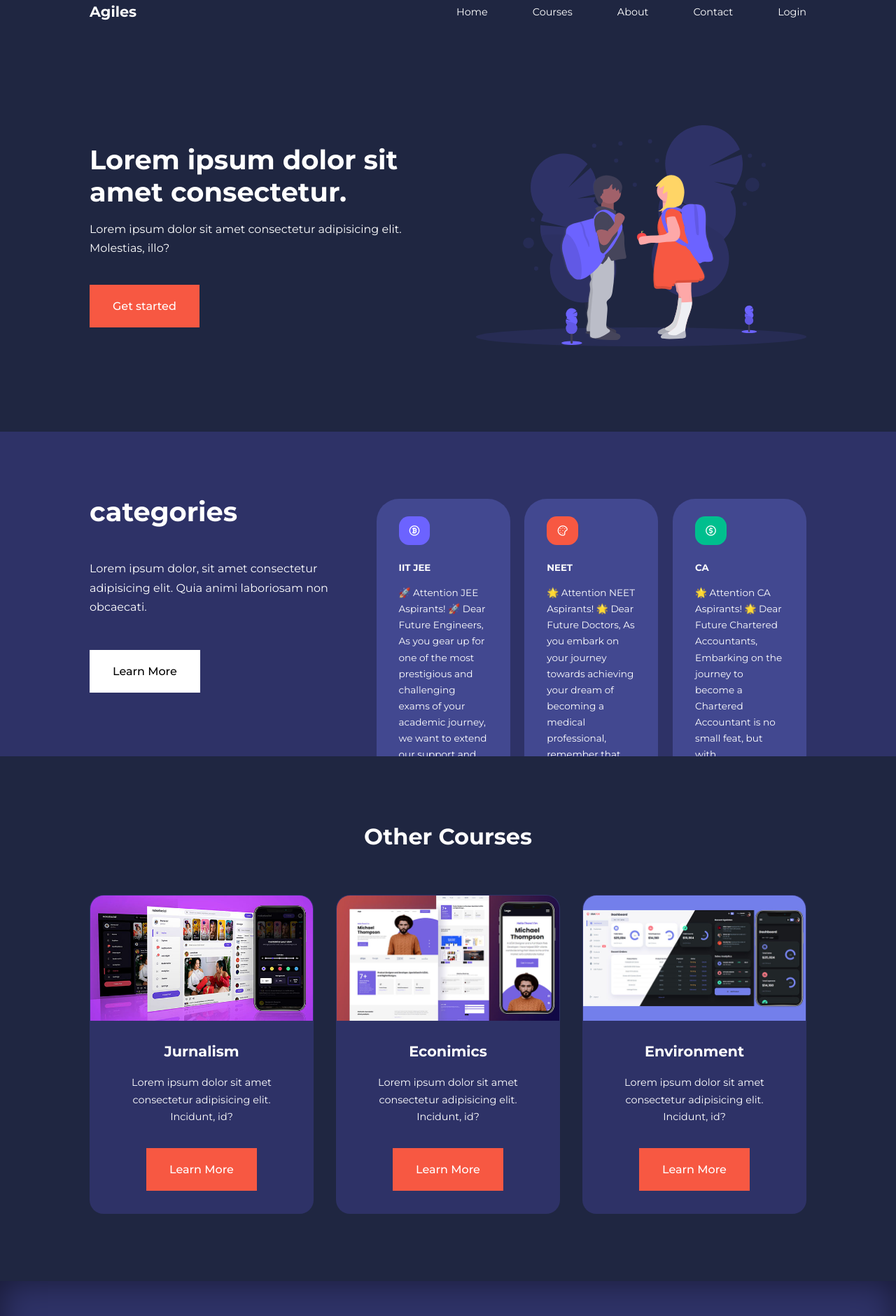
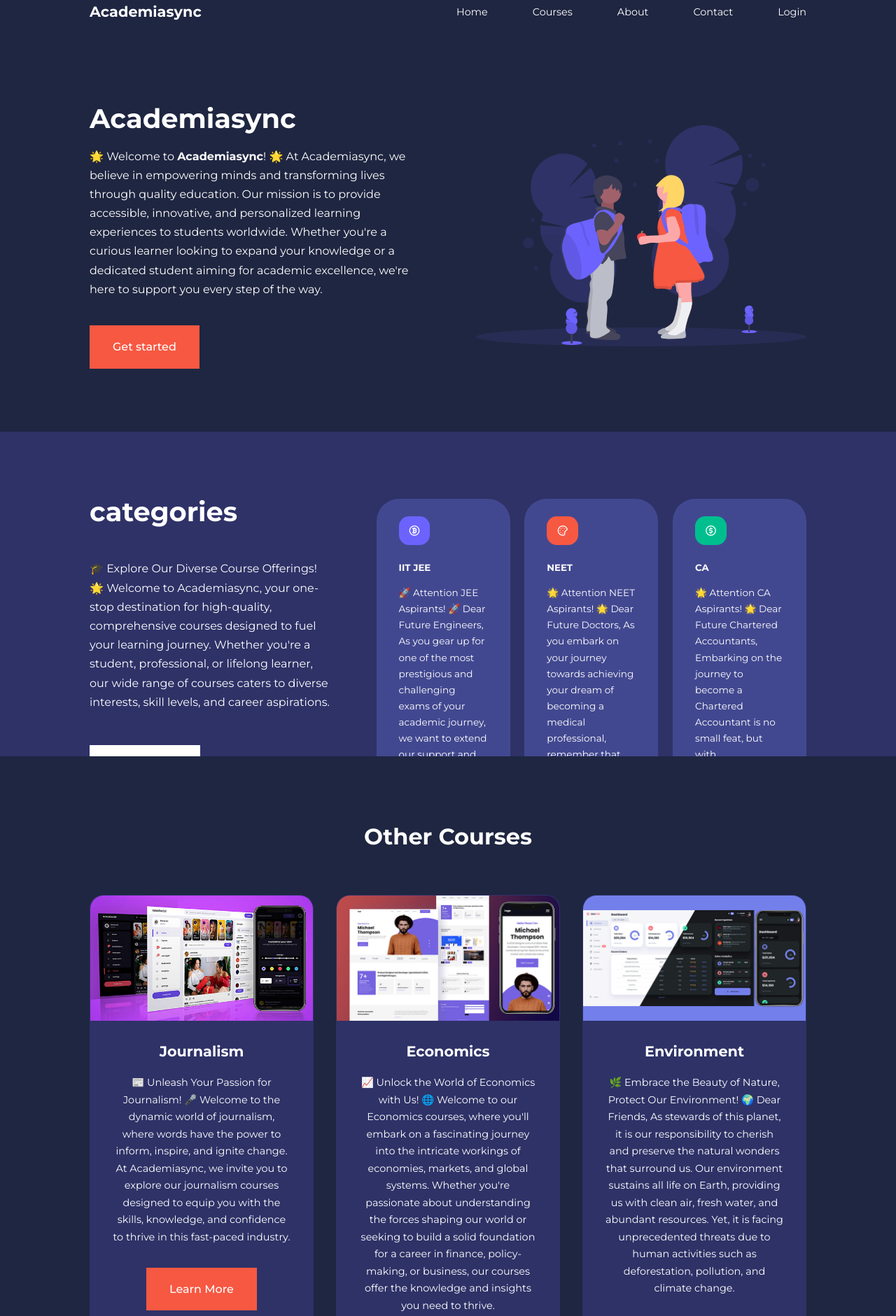
Before and after one commit to Deveshtripathi96/Agile-architects, a plain HTML site: page HTML/home.html in a window 1280 px wide. Shown: the part 23-1904 px from the top of the page at 70% size. Drawn offline with nearby package versions, Linux system fonts and the light colour scheme.

Commit message:
testimonial message and course info modified

```diff
--- a/HTML/home.html
+++ b/HTML/home.html
@@ -3,7 +3,7 @@
   <head>
     <meta charset="UTF-8" />
     <meta name="viewport" content="width=device-width, initial-scale=1.0" />
-    <title>Agiles</title>
+    <title>Academiasync</title>
     <link rel="stylesheet" href="./../CSS/home.css" />
 
     <!-- iconscout CDN -->
@@ -37,7 +37,7 @@
     <!-- ++++++++++++++++++++++++++++++++navbar++++++++++++++++++++++++++ -->
     <nav>
       <div class="container nav__container">
-        <a href="home.html"><h4>Agiles</h4></a>
+        <a href="home.html"><h4>Academiasync</h4></a>
         <ul class="nav__menu">
           <li><a href="home.html">Home</a></li>
           <li><a href="./courses.html">Courses</a></li>
@@ -54,10 +54,12 @@
     <header>
       <div class="container header__container">
         <div class="header__left">
-          <h1>Lorem ipsum dolor sit amet consectetur.</h1>
+          <h1>Academiasync</h1>
           <p>
-            Lorem ipsum dolor sit amet consectetur adipisicing elit. Molestias,
-            illo?
+
+🌟 Welcome to <b>Academiasync</b>! 🌟
+
+At Academiasync, we believe in empowering minds and transforming lives through quality education. Our mission is to provide accessible, innovative, and personalized learning experiences to students worldwide. Whether you're a curious learner looking to expand your knowledge or a dedicated student aiming for academic excellence, we're here to support you every step of the way.
           </p>
           <a href="./courses.html" class="btn btn-primary">Get started</a>
         </div>
@@ -76,8 +78,9 @@
         <div class="categories__left">
           <h1>categories</h1>
           <p>
-            Lorem ipsum dolor, sit amet consectetur adipisicing elit. Quia animi
-            laboriosam non obcaecati.
+            🎓 Explore Our Diverse Course Offerings! 🌟
+
+            Welcome to Academiasync, your one-stop destination for high-quality, comprehensive courses designed to fuel your learning journey. Whether you're a student, professional, or lifelong learner, our wide range of courses caters to diverse interests, skill levels, and career aspirations.
           </p>
           <a href="#" class="btn">Learn More</a>
         </div>
@@ -145,8 +148,12 @@ As you prepare to take on the challenge of GATE (Graduate Aptitude Test in Engin
             ></span>
             <h5>UPSC</h5>
             <p>
-              Lorem ipsum dolor sit amet consectetur, adipisicing elit.
-              Voluptas, alias facere voluptate est quaerat voluptatem. Ex.
+
+🌟 Attention UPSC Aspirants! 🌟
+
+Dear Future Civil Servants,
+
+As you embark on the challenging yet rewarding journey of preparing for the UPSC exam, I want to extend my heartfelt encouragement and support to each one of you.
             </p>
           </article>
 
@@ -154,10 +161,14 @@ As you prepare to take on the challenge of GATE (Graduate Aptitude Test in Engin
             <span class="category__icon"
               ><i class="uil uil-puzzle-piece"></i
             ></span>
-            <h5>Business</h5>
+            <h5>CAT</h5>
             <p>
-              Lorem ipsum dolor sit amet consectetur, adipisicing elit.
-              Voluptas, alias facere voluptate est quaerat voluptatem. Ex.
+
+🌟 Attention CAT Aspirants! 🌟
+
+Dear Future Business Leaders,
+
+As you gear up for the CAT exam, you're stepping into the gateway of opportunities that will shape your career in management.
             </p>
           </article>
         </div>
@@ -174,10 +185,12 @@ As you prepare to take on the challenge of GATE (Graduate Aptitude Test in Engin
             <img src="./../Images/course1.jpg" alt="course1IMG" />
           </div>
           <div class="course__info">
-            <h4>Jurnalism</h4>
+            <h4>Journalism</h4>
             <p>
-              Lorem ipsum dolor sit amet consectetur adipisicing elit. Incidunt,
-              id?
+
+📰 Unleash Your Passion for Journalism! 🎤
+
+Welcome to the dynamic world of journalism, where words have the power to inform, inspire, and ignite change. At Academiasync, we invite you to explore our journalism courses designed to equip you with the skills, knowledge, and confidence to thrive in this fast-paced industry.
             </p>
             <a href="./courses.html" class="btn btn-primary">Learn More</a>
           </div>
@@ -187,10 +200,12 @@ As you prepare to take on the challenge of GATE (Graduate Aptitude Test in Engin
             <img src="./../Images/course2.jpg" alt="course2IMG" />
           </div>
           <div class="course__info">
-            <h4>Econimics</h4>
+            <h4>Economics</h4>
             <p>
-              Lorem ipsum dolor sit amet consectetur adipisicing elit. Incidunt,
-              id?
+
+📈 Unlock the World of Economics with Us! 🌐
+
+Welcome to our Economics courses, where you'll embark on a fascinating journey into the intricate workings of economies, markets, and global systems. Whether you're passionate about understanding the forces shaping our world or seeking to build a solid foundation for a career in finance, policy-making, or business, our courses offer the knowledge and insights you need to thrive.
             </p>
             <a href="./courses.html" class="btn btn-primary">Learn More</a>
           </div>
@@ -202,8 +217,12 @@ As you prepare to take on the challenge of GATE (Graduate Aptitude Test in Engin
           <div class="course__info">
             <h4>Environment</h4>
             <p>
-              Lorem ipsum dolor sit amet consectetur adipisicing elit. Incidunt,
-              id?
+
+🌿 Embrace the Beauty of Nature, Protect Our Environment! 🌍
+
+Dear Friends,
+
+As stewards of this planet, it is our responsibility to cherish and preserve the natural wonders that surround us. Our environment sustains all life on Earth, providing us with clean air, fresh water, and abundant resources. Yet, it is facing unprecedented threats due to human activities such as deforestation, pollution, and climate change.
             </p>
             <a href="./courses.html" class="btn btn-primary">Learn More</a>
           </div>
@@ -359,14 +378,12 @@ As you prepare to take on the challenge of GATE (Graduate Aptitude Test in Engin
             <img src="./../Images/avatar2.jpg" alt="avatar" />
           </div>
           <div class="testimonial__info">
-            <h5>student name</h5>
-            <small>Achivment</small>
+            <h5>Abhishek Yadav</h5>
+            <small>Achievement</small>
           </div>
           <div class="testimonial__body">
             <p>
-              Lorem, ipsum dolor sit amet consectetur adipisicing elit. Ducimus,
-              laboriosam rerum. Quis ipsa, sit voluptatem nesciunt sint fugit
-              asperiores, assumenda odit dolor at aliquam tempore odio!
+              Abhishek Yadav has achieved a stellar academic milestone, securing [Specify Achievement: e.g., the highest score in the recent mock test, top rank in their class, remarkable improvement in performance, etc.]. Their relentless efforts, perseverance, and commitment to excellence have truly paid off, setting a shining example for their peers.
             </p>
           </div>
         </article>
@@ -376,14 +393,12 @@ As you prepare to take on the challenge of GATE (Graduate Aptitude Test in Engin
             <img src="./../Images/avatar3.jpg" alt="avatar" />
           </div>
           <div class="testimonial__info">
-            <h5>student name</h5>
-            <small>Achivment</small>
+            <h5>Yogesh Jaiswal</h5>
+            <small>Achievement</small>
           </div>
           <div class="testimonial__body">
             <p>
-              Lorem, ipsum dolor sit amet consectetur adipisicing elit. Ducimus,
-              laboriosam rerum. Quis ipsa, sit voluptatem nesciunt sint fugit
-              asperiores, assumenda odit dolor at aliquam tempore odio!
+              Yogesh Jaiswal has achieved a stellar academic milestone, securing [Specify Achievement: e.g., the highest score in the recent mock test, top rank in their class, remarkable improvement in performance, etc.]. Their relentless efforts, perseverance, and commitment to excellence have truly paid off, setting a shining example for their peers.
             </p>
           </div>
         </article>
@@ -393,14 +408,12 @@ As you prepare to take on the challenge of GATE (Graduate Aptitude Test in Engin
             <img src="./../Images/avatar4.jpg" alt="avatar" />
           </div>
           <div class="testimonial__info">
-            <h5>student name</h5>
-            <small>Achivment</small>
+            <h5>Rahul</h5>
+            <small>Achievement</small>
           </div>
           <div class="testimonial__body">
             <p>
-              Lorem, ipsum dolor sit amet consectetur adipisicing elit. Ducimus,
-              laboriosam rerum. Quis ipsa, sit voluptatem nesciunt sint fugit
-              asperiores, assumenda odit dolor at aliquam tempore odio!
+              Rahul has achieved a stellar academic milestone, securing [Specify Achievement: e.g., the highest score in the recent mock test, top rank in their class, remarkable improvement in performance, etc.]. Their relentless efforts, perseverance, and commitment to excellence have truly paid off, setting a shining example for their peers.
             </p>
           </div>
         </article>
```
